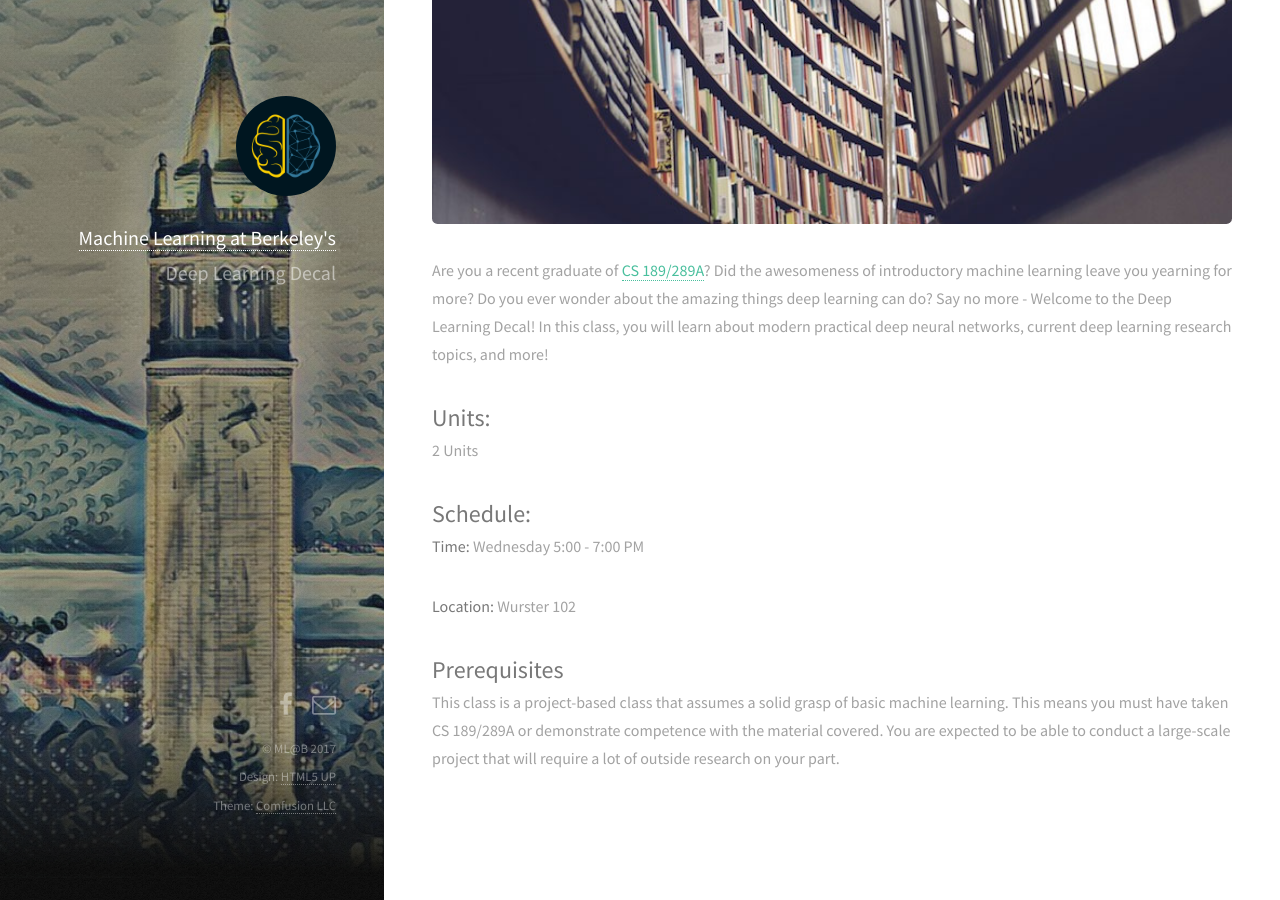
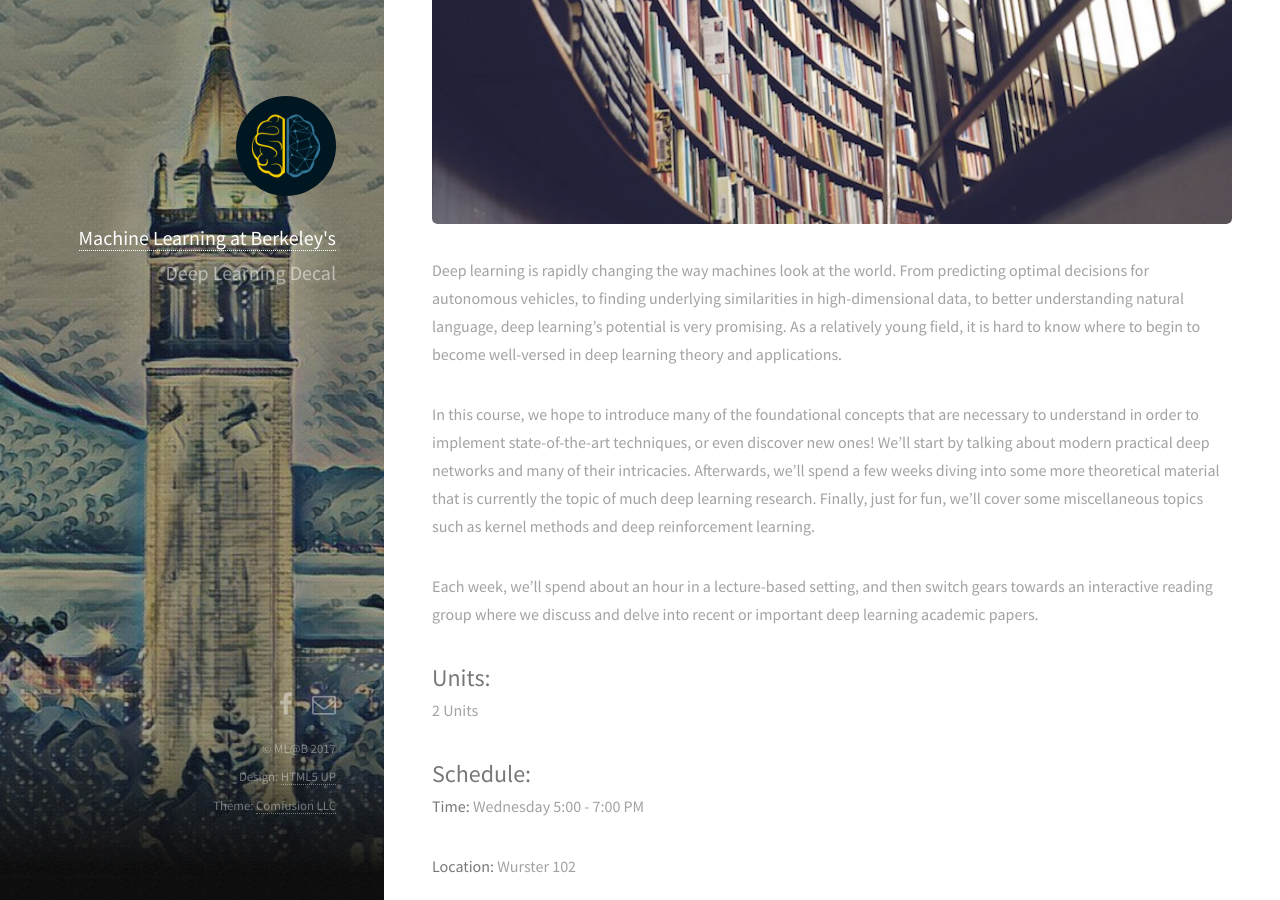
Before and after one commit to mlberkeley/Deep-Learning-Decal-Website, a Jekyll site: the page built from _posts/2017-08-2-hello-world.markdown, in a window 1280 px wide and 900 px high, scrolled down 441 px. Built offline with Jekyll 4.4.1, drawn with Linux system fonts in a browser that asks for light colours; nearby versions of some CDN libraries.

Commit message:
updated description

```diff
--- a/_posts/2017-08-2-hello-world.markdown
+++ b/_posts/2017-08-2-hello-world.markdown
@@ -3,9 +3,11 @@ layout: post
 title: Hello World!
 ---
 <img src="{{ site.baseurl }}/images/fulls/03.jpg" class="fit image">
+Deep learning is rapidly changing the way machines look at the world. From predicting optimal decisions for autonomous vehicles, to finding underlying similarities in high-dimensional data, to better understanding natural language, deep learning’s potential is very promising. As a relatively young field, it is hard to know where to begin to become well-versed in deep learning theory and applications.
 
-Are you a recent graduate of [CS 189/289A](https://people.eecs.berkeley.edu/~jrs/189/)? Did the awesomeness of introductory machine learning leave you yearning for more? Do you ever wonder about the amazing things deep learning can do? Say no more - Welcome to the Deep Learning Decal! In this class, you will learn about modern practical deep neural networks, current deep learning research topics, and more!
+In this course, we hope to introduce many of the foundational concepts that are necessary to understand in order to implement state-of-the-art techniques, or even discover new ones! We’ll start by talking about modern practical deep networks and many of their intricacies. Afterwards, we’ll spend a few weeks diving into some more theoretical material that is currently the topic of much deep learning research. Finally, just for fun, we’ll cover some miscellaneous topics such as kernel methods and deep reinforcement learning.
 
+Each week, we’ll spend about an hour in a lecture-based setting, and then switch gears towards an interactive reading group where we discuss and delve into recent or important deep learning academic papers.
 ## Units:
 2 Units
 
```
